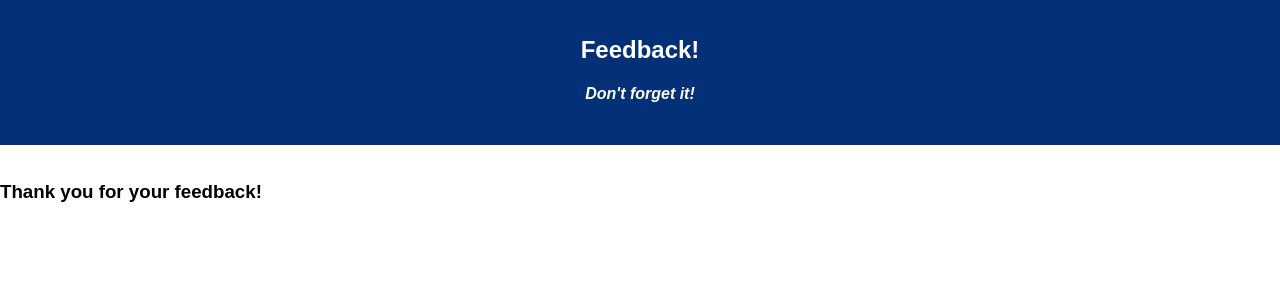
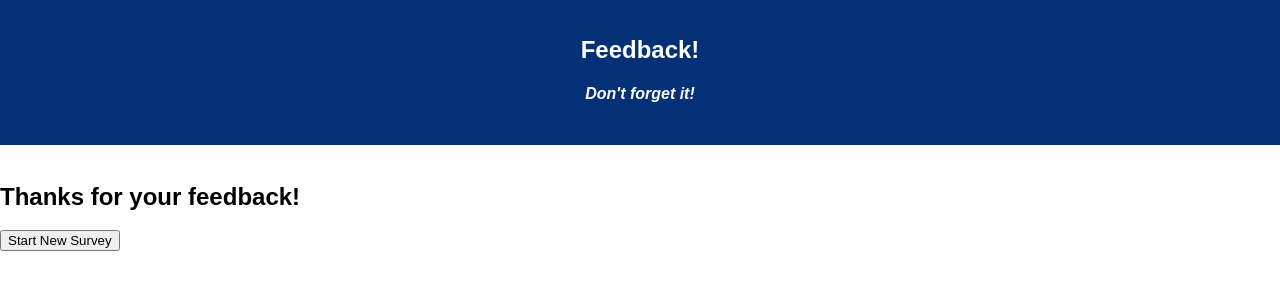
Before and after one commit to crimsonhawk47/redux-feedback-loop, a React (Create React App) app: page /#/Thanks in a window 1280 px wide. Shown: the top 300 px of the page. Built offline with nearby package versions, Linux system fonts and the light colour scheme.

Commit message:
Success page, return home

```diff
--- a/src/components/App/App.js
+++ b/src/components/App/App.js
@@ -9,6 +9,7 @@ import Understanding from '../Understanding/Understanding'
 import Support from '../Support/Support'
 import Comment from '../Comment/Comment'
 import Review from '../Review/Review'
+import Success from '../Success/Success'
 
 class App extends Component {
   render() {
@@ -26,9 +27,7 @@ class App extends Component {
         <Route path="/Support" exact component={Support} />
         <Route path="/Comment" exact component={Comment} />
         <Route path="/Review" exact component={Review} />
-        <Route path="/Thanks">
-          <h3>Thank you for your feedback!</h3>
-        </Route>
+        <Route path="/Thanks" exact component={Success} />
       </Router>
     );
   }
--- a/src/components/Feeling/Feeling.js
+++ b/src/components/Feeling/Feeling.js
@@ -26,6 +26,8 @@ class Feeling extends Component {
     }
 
     render() {
+        console.log('feeling is ',this.state.feeling);
+
         return (
             <div>
                 <h3>How are you feeling Today?</h3>
--- a/src/components/Review/Review.js
+++ b/src/components/Review/Review.js
@@ -13,8 +13,7 @@ class Review extends Component {
         }
         axios.post('/feedback', feedbackToSend)
             .then(() => {
-                // console.log(result);
-                // this.props.history.push('/Thanks')
+                this.props.history.push('/Thanks')
             }).catch((err)=>{
                 console.log(err);
 
--- /dev/null
+++ b/src/components/Success/Success.js
@@ -0,0 +1,22 @@
+import React, { Component } from 'react';
+import {connect} from 'react-redux'
+class Success extends Component {
+
+    returnHome = () => {
+        this.props.dispatch({
+            type: 'reset'
+        })
+        this.props.history.push('/')
+    }
+
+    render() {
+        return (
+            <div>
+                <h2>Thanks for your feedback!</h2>
+                <button onClick={this.returnHome}>Start New Survey</button>
+            </div>
+        )
+
+    }
+}
+export default connect()(Success)
--- a/src/index.js
+++ b/src/index.js
@@ -43,6 +43,10 @@ const feedback = (state = {}, action) => {
             }
         )
     }
+
+    if(action.type === 'reset'){
+        return({})
+    }
     return state
 }
 
```
